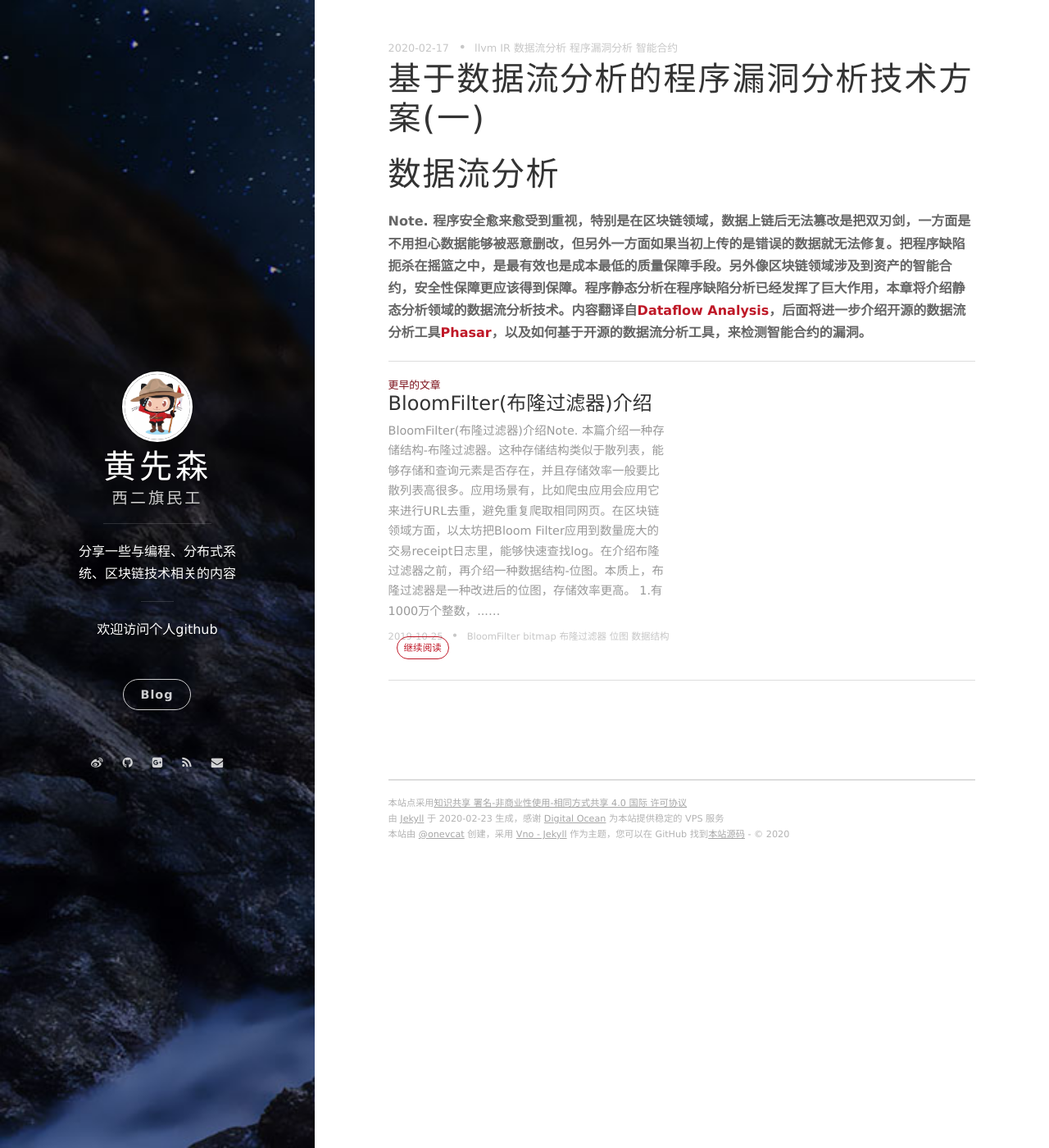
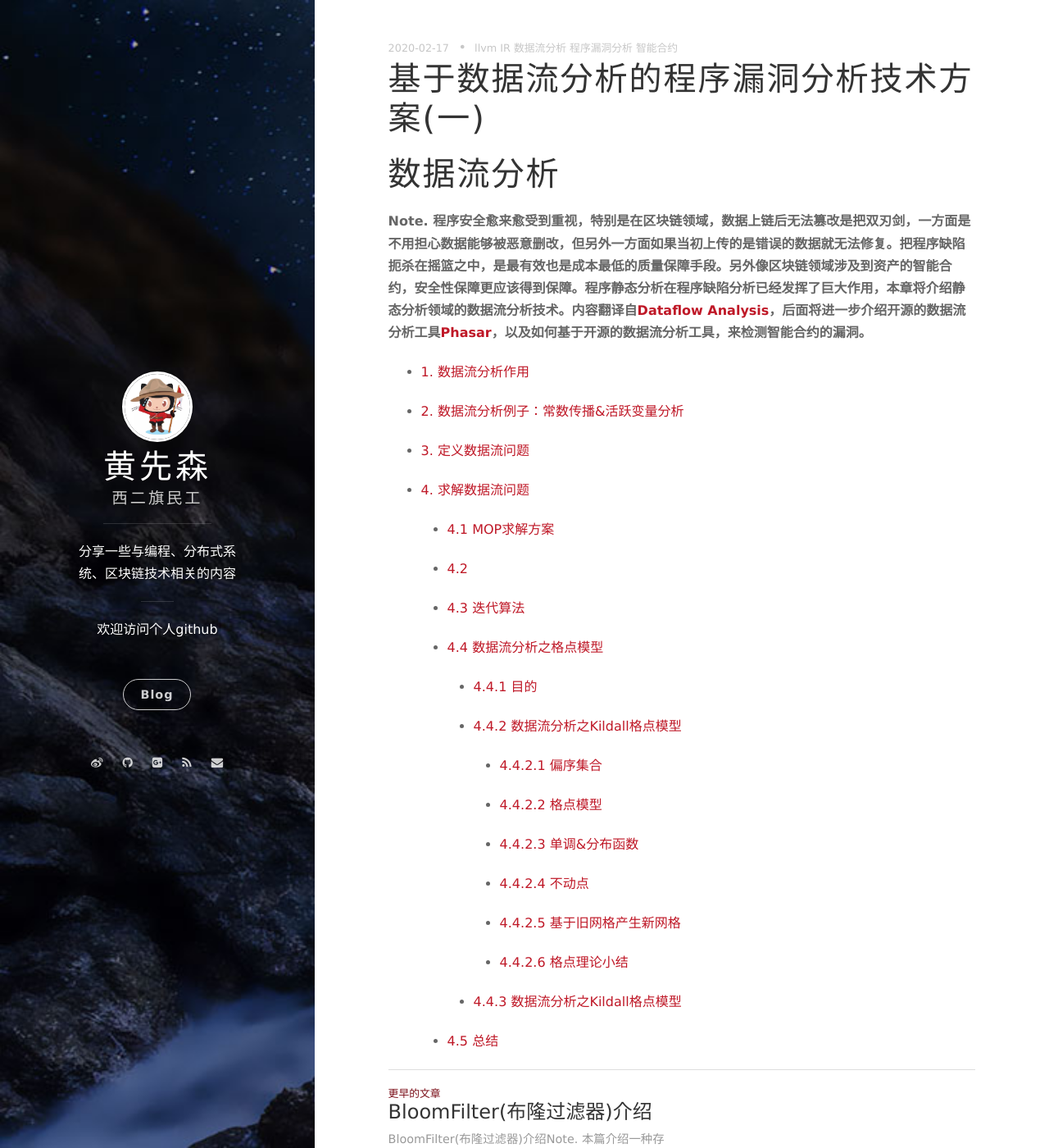
Before and after one commit to berryjam/berryjam.github.io, a Jekyll site: the page built from _posts/2020-02-17-基于数据流分析的程序漏洞分析技术方案(一).md, in a window 1280 px wide and 1400 px high. Shown: the whole window at 82% size. Built offline with Jekyll 4.4.1, drawn with Linux system fonts in a browser that asks for light colours; nearby versions of some CDN libraries; comment, search, counter and statistics services are not loaded.

Commit message:
Update 2020-02-17-基于数据流分析的程序漏洞分析技术方案(一).md

```diff
--- a/_posts/2020-02-17-基于数据流分析的程序漏洞分析技术方案(一).md
+++ b/_posts/2020-02-17-基于数据流分析的程序漏洞分析技术方案(一).md
@@ -8,3 +8,40 @@ tags: llvm IR 数据流分析 程序漏洞分析 智能合约
 # 数据流分析
 
 **Note. 程序安全愈来愈受到重视，特别是在区块链领域，数据上链后无法篡改是把双刃剑，一方面是不用担心数据能够被恶意删改，但另外一方面如果当初上传的是错误的数据就无法修复。把程序缺陷扼杀在摇篮之中，是最有效也是成本最低的质量保障手段。另外像区块链领域涉及到资产的智能合约，安全性保障更应该得到保障。程序静态分析在程序缺陷分析已经发挥了巨大作用，本章将介绍静态分析领域的数据流分析技术。内容翻译自[Dataflow Analysis](http://pages.cs.wisc.edu/~horwitz/CS704-NOTES/2.DATAFLOW.html)，后面将进一步介绍开源的数据流分析工具[Phasar](https://phasar.org/)，以及如何基于开源的数据流分析工具，来检测智能合约的漏洞。**
+
+- [1. 数据流分析作用]()
+
+- [2. 数据流分析例子：常数传播&活跃变量分析]()
+
+- [3. 定义数据流问题]()
+
+- [4. 求解数据流问题]()
+
+    - [4.1 MOP求解方案]()
+
+    - [4.2 ]()
+
+    - [4.3 迭代算法]()
+
+    - [4.4 数据流分析之格点模型]()
+
+        - [4.4.1 目的]()
+
+        - [4.4.2 数据流分析之Kildall格点模型]()
+
+            - [4.4.2.1 偏序集合]()
+
+            - [4.4.2.2 格点模型]()
+
+            - [4.4.2.3 单调&分布函数]()
+
+            - [4.4.2.4 不动点]()
+
+            - [4.4.2.5 基于旧网格产生新网格]()
+
+            - [4.4.2.6 格点理论小结]()
+
+
+        - [4.4.3 数据流分析之Kildall格点模型]()
+
+    - [4.5 总结]()
```
